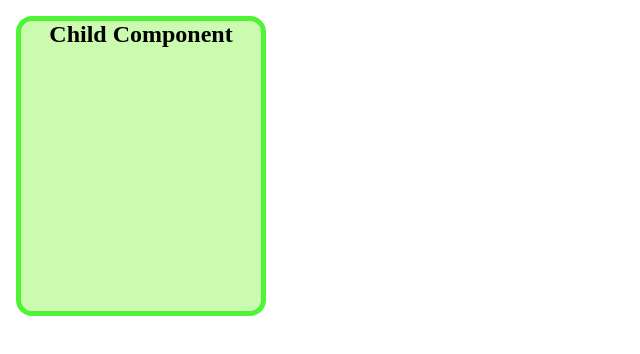
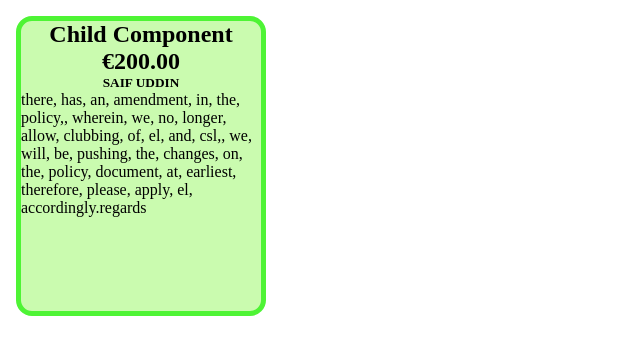
Before and after one commit to XI1936/angularComponentLifeCycle, an Angular app: page /child in a window 1280 px wide. Shown: the top 354 px of the page, without its empty margins (0-640 px from the left). Built offline with nearby package versions, Linux system fonts and the light colour scheme.

Commit message:
defalut pipe and custom pipe

```diff
--- a/src/app/app.module.ts
+++ b/src/app/app.module.ts
@@ -8,12 +8,14 @@ import { ChildComponent } from './child/child.component';
 import { RouterModule } from '@angular/router';
 import { HttpClientModule, HTTP_INTERCEPTORS } from '@angular/common/http';
 import { HttpInterceptorService } from './service/http-interceptor.service';
+import { YouTubeTagerPipe } from './utils/you-tube-tager.pipe';
 
 @NgModule({
   declarations: [
     AppComponent,
     ParentComponent,
-    ChildComponent
+    ChildComponent,
+    YouTubeTagerPipe
   ],
   imports: [
     BrowserModule,
--- a/src/app/child/child.component.html
+++ b/src/app/child/child.component.html
@@ -1,3 +1,7 @@
 <div>
 <h2>Child Component</h2>
+<h2>{{ amount | currency:'EUR'}} </h2>
+<h5> {{name |  uppercase }} </h5>
+<p>{{ sometext | youTubeTager }}
+</p>
 </div>
--- a/src/app/child/child.component.ts
+++ b/src/app/child/child.component.ts
@@ -7,6 +7,9 @@ import { Component, ContentChild, ContentChildren, ElementRef, OnInit, ViewChild
 })
 export class ChildComponent implements OnInit {
 
+  amount:number = 200;
+  name:string="Saif uddin ";
+  sometext:string="There has an amendment in the policy, wherein we no longer allow clubbing of EL and CSL, we will be pushing the changes on the policy document at earliest therefore please apply EL accordingly.Regards";
   constructor() { }
 
   ngOnInit(): void {
--- /dev/null
+++ b/src/app/utils/you-tube-tager.pipe.ts
@@ -0,0 +1,13 @@
+import { Pipe, PipeTransform } from '@angular/core';
+
+@Pipe({
+  name: 'youTubeTager'
+})
+export class YouTubeTagerPipe implements PipeTransform {
+
+  transform(value: string) {
+    value=value.replace(/\s/g,(x)=> ", ");
+    return value.toLowerCase();
+  }
+
+}
```
Also changed, not shown: 1 other file (tests, documents, lock files or other folders).
